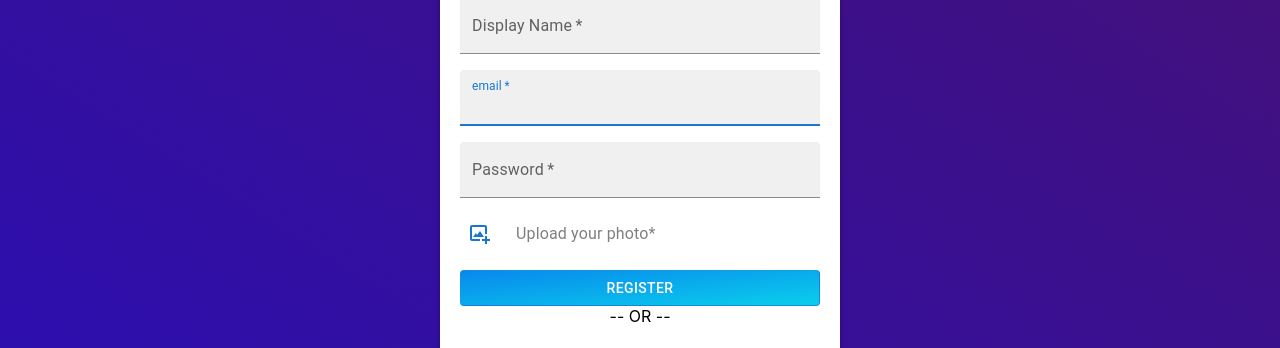
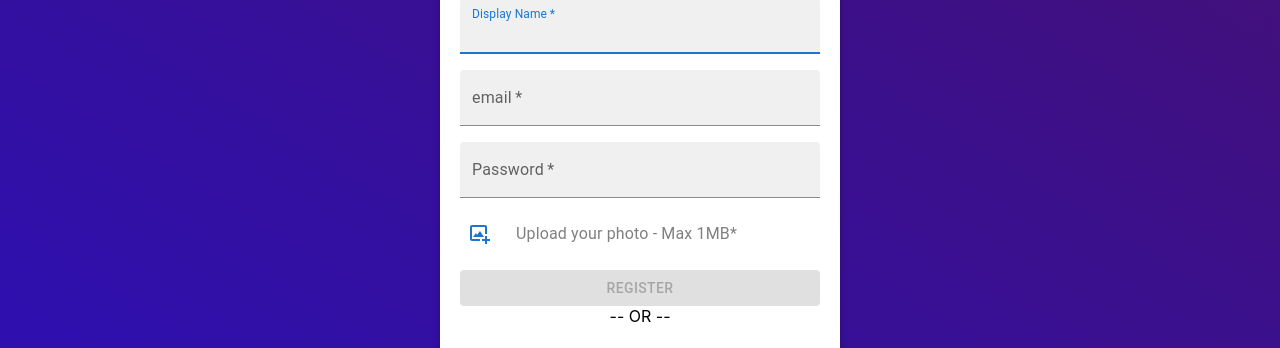
Before and after one commit to Devaaji/depchat, a Next.js app: page /register in a window 1280 px wide. Shown: the part 218-566 px from the top of the page. Built offline with nearby package versions, Linux system fonts and the light colour scheme.

Commit message:
push direct in register

```diff
--- a/components/dashboard/dashboardListMessages/index.js
+++ b/components/dashboard/dashboardListMessages/index.js
@@ -117,7 +117,6 @@ const DashboardListMessages = () => {
     currentUser.uid && getChats();
   }, [currentUser.uid]);
 
-
   // const handleClickUpdateStatus = async () => {
   //   updateInfoStatus("accept");
   // };
@@ -148,7 +147,7 @@ const DashboardListMessages = () => {
               },
             }}
           >
-            <ListItemAvatar sx={{ border: "1px solid black" }}>
+            <ListItemAvatar>
               <Avatar src={user ? user.photoURL : ""}></Avatar>
             </ListItemAvatar>
             <ListItemText
--- a/pages/login.js
+++ b/pages/login.js
@@ -122,13 +122,9 @@ const LoginPages = () => {
 
           <LoadingButton
             type="submit"
-            sx={{
-              background: "linear-gradient(to right bottom, #0889ed, #0aceec)",
-              color: "white",
-            }}
             loading={isLoading}
             fullWidth
-            variant="outlined"
+            variant="contained"
             disabled={isButtonActive}
           >
             Login
--- a/pages/register.js
+++ b/pages/register.js
@@ -1,4 +1,4 @@
-import React, { useState } from "react";
+import React, { useEffect, useState } from "react";
 import NextLink from "next/link";
 import {
   Box,
@@ -13,27 +13,34 @@ import { LoadingButton } from "@mui/lab";
 import { BsFacebook, BsGithub } from "react-icons/bs";
 import { FcGoogle } from "react-icons/fc";
 import { BiImageAdd } from "react-icons/bi";
-import { createUserWithEmailAndPassword, updateProfile } from "firebase/auth";
+import {
+  createUserWithEmailAndPassword,
+  signInWithEmailAndPassword,
+  updateProfile,
+} from "firebase/auth";
 import { auth, db, storage } from "../services/firebase";
 import { ref, uploadBytesResumable, getDownloadURL } from "firebase/storage";
 import { doc, setDoc } from "firebase/firestore";
 import { useRouter } from "next/router";
+import useAuthUserStore from "../store/useAuthUserStore";
+import { getServerSidePropsWithNoAuth } from "../utils/getServerWithNoAuth";
 
 const RegisterPage = () => {
   const router = useRouter();
   const [isError, setIsError] = useState(false);
   const [uploadFiles, setUploadFiles] = useState(null);
   const [isLoading, setIsLoading] = useState(false);
+  const [isButtonActive, setIsButtonActive] = useState(true);
+
+  const [displayName, setDisplayName] = useState("");
+  const [email, setEmail] = useState("");
+  const [password, setPassword] = useState("");
+
+  const setLogin = useAuthUserStore((state) => state.setLogin);
 
   const handleRegisterFuction = async (event) => {
     event.preventDefault();
     setIsLoading(true);
-
-    const displayName = event.target[0].value;
-    const email = event.target[1].value;
-    const password = event.target[2].value;
-
-    console.log(displayName, email, password, uploadFiles);
 
     try {
       const res = await createUserWithEmailAndPassword(auth, email, password);
@@ -61,7 +68,18 @@ const RegisterPage = () => {
               photoURL: downloadURL,
             });
             await setDoc(doc(db, "userChats", res.user.uid), {});
-            await router.push("/login");
+            await signInWithEmailAndPassword(auth, email, password).then(
+              (userCredential) => {
+                const user = userCredential.user;
+                setLogin(
+                  user.uid,
+                  user.displayName,
+                  user.email,
+                  user.accessToken
+                );
+                router.reload("/");
+              }
+            );
             setIsLoading(false);
           });
         }
@@ -71,6 +89,14 @@ const RegisterPage = () => {
       setIsError(true);
     }
   };
+
+  useEffect(() => {
+    if (displayName.length > 0 && email.length > 0 && password.length > 0) {
+      setIsButtonActive(false);
+    } else {
+      setIsButtonActive(true);
+    }
+  }, [displayName, email, password]);
 
   return (
     <Box
@@ -119,16 +145,18 @@ const RegisterPage = () => {
             label="Display Name"
             name="displayName"
             autoFocus
+            onChange={(e) => setDisplayName(e.target.value)}
           />
           <TextField
             variant="filled"
             required
             fullWidth
+            placeholder="example@gmail.com"
             color="primary"
             id="email"
             label="email"
             name="email"
-            autoFocus
+            onChange={(e) => setEmail(e.target.value)}
           />
           <TextField
             id="outlined-password-input"
@@ -137,6 +165,7 @@ const RegisterPage = () => {
             error={false}
             label="Password"
             type="password"
+            onChange={(e) => setPassword(e.target.value)}
           />
           <Stack direction="row" spacing={2} alignItems="center">
             <Box>
@@ -155,19 +184,16 @@ const RegisterPage = () => {
               </IconButton>
             </Box>
             <Typography color="gray">
-              {uploadFiles ? uploadFiles.name : "Upload your photo*"}
+              {uploadFiles ? uploadFiles.name : "Upload your photo - Max 1MB*"}
             </Typography>
           </Stack>
 
           <LoadingButton
             loading={isLoading}
             type="submit"
-            sx={{
-              background: "linear-gradient(to right bottom, #0889ed, #0aceec)",
-              color: "white",
-            }}
             fullWidth
-            variant="outlined"
+            variant="contained"
+            disabled={isButtonActive}
           >
             REGISTER
           </LoadingButton>
@@ -205,4 +231,7 @@ const RegisterPage = () => {
   );
 };
 
+export const getServerSideProps = async (context) =>
+  getServerSidePropsWithNoAuth(context);
+
 export default RegisterPage;
```
